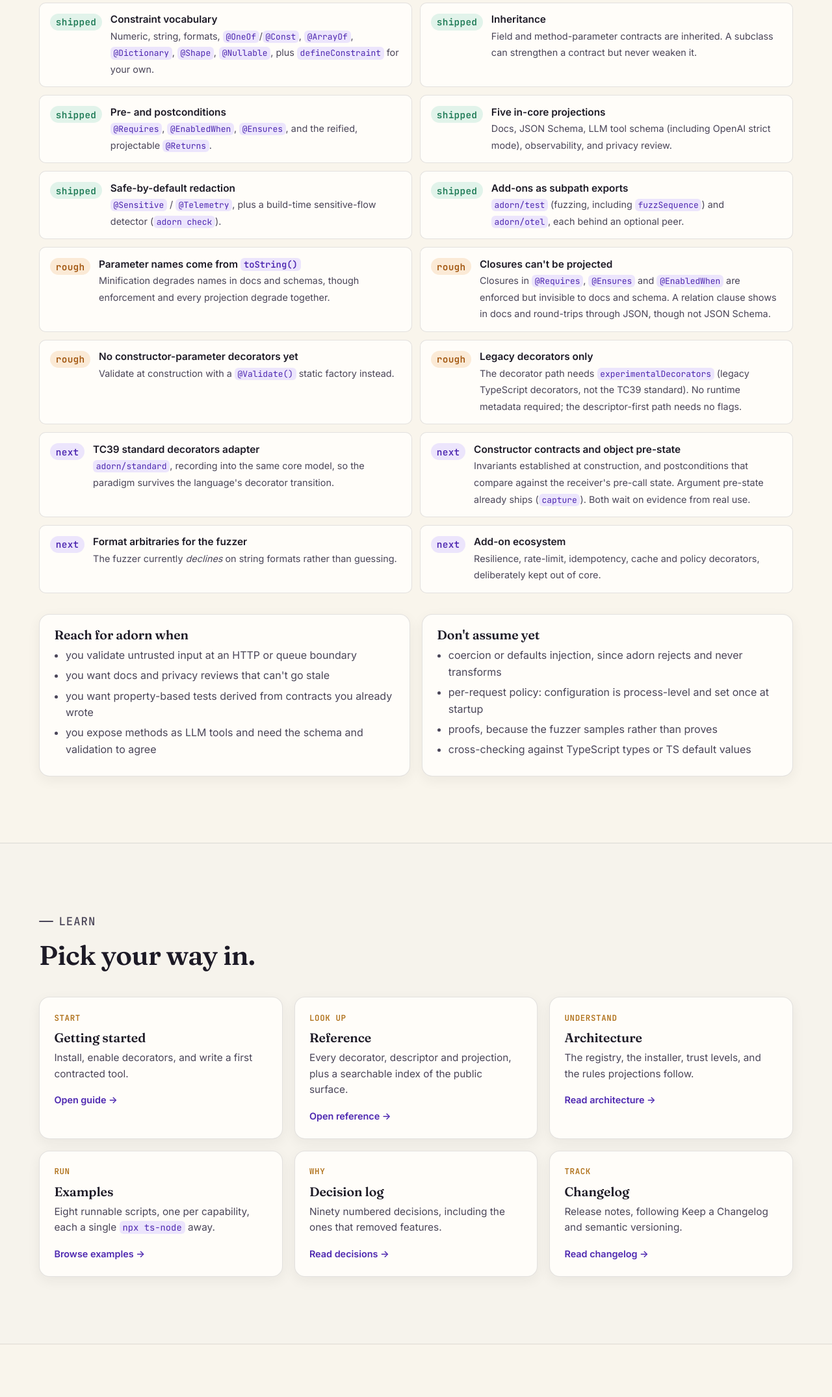
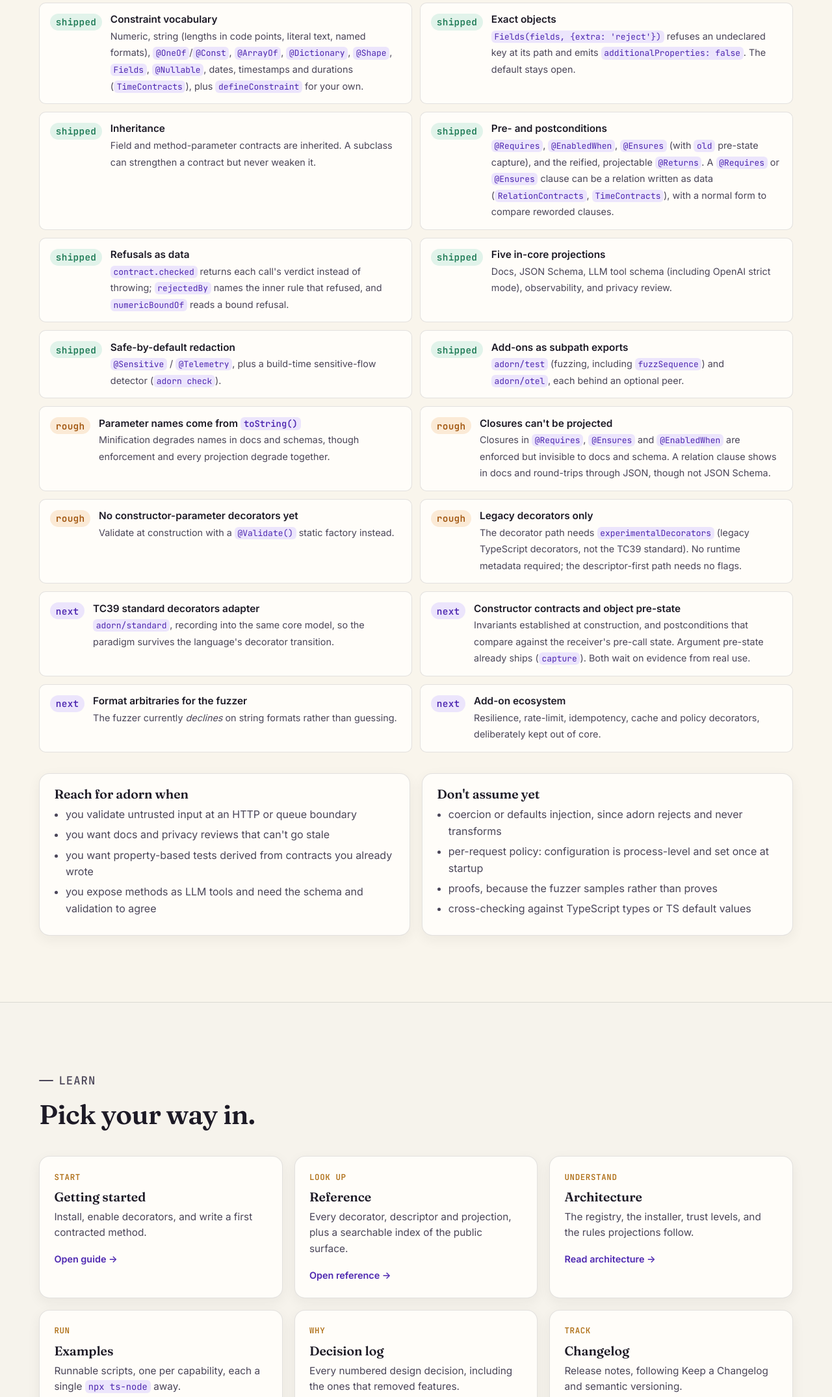
Before and after one commit to natwhite/adorn-website, a website: page public/index.html in a window 1280 px wide. Shown: the part 7438-9588 px from the top of the page at 65% size. Drawn offline with Linux system fonts and the light colour scheme.

Commit message:
docs(site): homepage status and learn sections track 0.2 and 0.3
- Shipped: the constraint vocabulary names TimeContracts, code-point
  lengths, literal-text and named-format strings and Fields; new items
  for exact objects (0.3.0) and refusals as data (contract.checked,
  rejectedBy, numericBoundOf); pre/postconditions name old() capture,
  relation clauses as data and their normal form.
- Next is unchanged: constructor contracts and object pre-state, the
  standard-decorators adapter and format arbitraries are still unshipped.
- Learn: drop the drifting counts (examples, decisions) and the "first
  contracted tool" framing.

```diff
--- a/public/index.html
+++ b/public/index.html
@@ -442,9 +442,11 @@ console.log(formatSequenceReport(report));
           <button type="button" data-filter="next" aria-pressed="false">Next</button>
         </div>
         <ul class="status-list" id="statusList">
-          <li data-status="shipped"><span class="pill ok">shipped</span><div><strong>Constraint vocabulary</strong><span>Numeric, string, formats, <code>@OneOf</code>/<code>@Const</code>, <code>@ArrayOf</code>, <code>@Dictionary</code>, <code>@Shape</code>, <code>@Nullable</code>, plus <code>defineConstraint</code> for your own.</span></div></li>
+          <li data-status="shipped"><span class="pill ok">shipped</span><div><strong>Constraint vocabulary</strong><span>Numeric, string (lengths in code points, literal text, named formats), <code>@OneOf</code>/<code>@Const</code>, <code>@ArrayOf</code>, <code>@Dictionary</code>, <code>@Shape</code>, <code>Fields</code>, <code>@Nullable</code>, dates, timestamps and durations (<code>TimeContracts</code>), plus <code>defineConstraint</code> for your own.</span></div></li>
+          <li data-status="shipped"><span class="pill ok">shipped</span><div><strong>Exact objects</strong><span><code>Fields(fields, {extra: 'reject'})</code> refuses an undeclared key at its path and emits <code>additionalProperties: false</code>. The default stays open.</span></div></li>
           <li data-status="shipped"><span class="pill ok">shipped</span><div><strong>Inheritance</strong><span>Field and method-parameter contracts are inherited. A subclass can strengthen a contract but never weaken it.</span></div></li>
-          <li data-status="shipped"><span class="pill ok">shipped</span><div><strong>Pre- and postconditions</strong><span><code>@Requires</code>, <code>@EnabledWhen</code>, <code>@Ensures</code>, and the reified, projectable <code>@Returns</code>.</span></div></li>
+          <li data-status="shipped"><span class="pill ok">shipped</span><div><strong>Pre- and postconditions</strong><span><code>@Requires</code>, <code>@EnabledWhen</code>, <code>@Ensures</code> (with <code>old</code> pre-state capture), and the reified, projectable <code>@Returns</code>. A <code>@Requires</code> or <code>@Ensures</code> clause can be a relation written as data (<code>RelationContracts</code>, <code>TimeContracts</code>), with a normal form to compare reworded clauses.</span></div></li>
+          <li data-status="shipped"><span class="pill ok">shipped</span><div><strong>Refusals as data</strong><span><code>contract.checked</code> returns each call's verdict instead of throwing; <code>rejectedBy</code> names the inner rule that refused, and <code>numericBoundOf</code> reads a bound refusal.</span></div></li>
           <li data-status="shipped"><span class="pill ok">shipped</span><div><strong>Five in-core projections</strong><span>Docs, JSON Schema, LLM tool schema (including OpenAI strict mode), observability, and privacy review.</span></div></li>
           <li data-status="shipped"><span class="pill ok">shipped</span><div><strong>Safe-by-default redaction</strong><span><code>@Sensitive</code> / <code>@Telemetry</code>, plus a build-time sensitive-flow detector (<code>adorn check</code>).</span></div></li>
           <li data-status="shipped"><span class="pill ok">shipped</span><div><strong>Add-ons as subpath exports</strong><span><code>adorn/test</code> (fuzzing, including <code>fuzzSequence</code>) and <code>adorn/otel</code>, each behind an optional peer.</span></div></li>
@@ -489,11 +491,11 @@ console.log(formatSequenceReport(report));
           <h2>Pick your way in.</h2>
         </div>
         <div class="grid grid-3">
-          <a class="card card-link reveal" href="reference.html#getting-started"><span class="num">START</span><h3>Getting started</h3><p>Install, enable decorators, and write a first contracted tool.</p><span class="go">Open guide →</span></a>
+          <a class="card card-link reveal" href="reference.html#getting-started"><span class="num">START</span><h3>Getting started</h3><p>Install, enable decorators, and write a first contracted method.</p><span class="go">Open guide →</span></a>
           <a class="card card-link reveal" href="reference.html"><span class="num">LOOK UP</span><h3>Reference</h3><p>Every decorator, descriptor and projection, plus a searchable index of the public surface.</p><span class="go">Open reference →</span></a>
           <a class="card card-link reveal" href="architecture.html"><span class="num">UNDERSTAND</span><h3>Architecture</h3><p>The registry, the installer, trust levels, and the rules projections follow.</p><span class="go">Read architecture →</span></a>
-          <a class="card card-link reveal" href="https://github.com/natwhite/adorn/tree/master/examples"><span class="num">RUN</span><h3>Examples</h3><p>Eight runnable scripts, one per capability, each a single <code>npx ts-node</code> away.</p><span class="go">Browse examples →</span></a>
-          <a class="card card-link reveal" href="https://github.com/natwhite/adorn/blob/master/docs/DECISIONS.md"><span class="num">WHY</span><h3>Decision log</h3><p>Ninety numbered decisions, including the ones that removed features.</p><span class="go">Read decisions →</span></a>
+          <a class="card card-link reveal" href="https://github.com/natwhite/adorn/tree/master/examples"><span class="num">RUN</span><h3>Examples</h3><p>Runnable scripts, one per capability, each a single <code>npx ts-node</code> away.</p><span class="go">Browse examples →</span></a>
+          <a class="card card-link reveal" href="https://github.com/natwhite/adorn/blob/master/docs/DECISIONS.md"><span class="num">WHY</span><h3>Decision log</h3><p>Every numbered design decision, including the ones that removed features.</p><span class="go">Read decisions →</span></a>
           <a class="card card-link reveal" href="https://github.com/natwhite/adorn/blob/master/CHANGELOG.md"><span class="num">TRACK</span><h3>Changelog</h3><p>Release notes, following Keep a Changelog and semantic versioning.</p><span class="go">Read changelog →</span></a>
         </div>
       </div>
```
